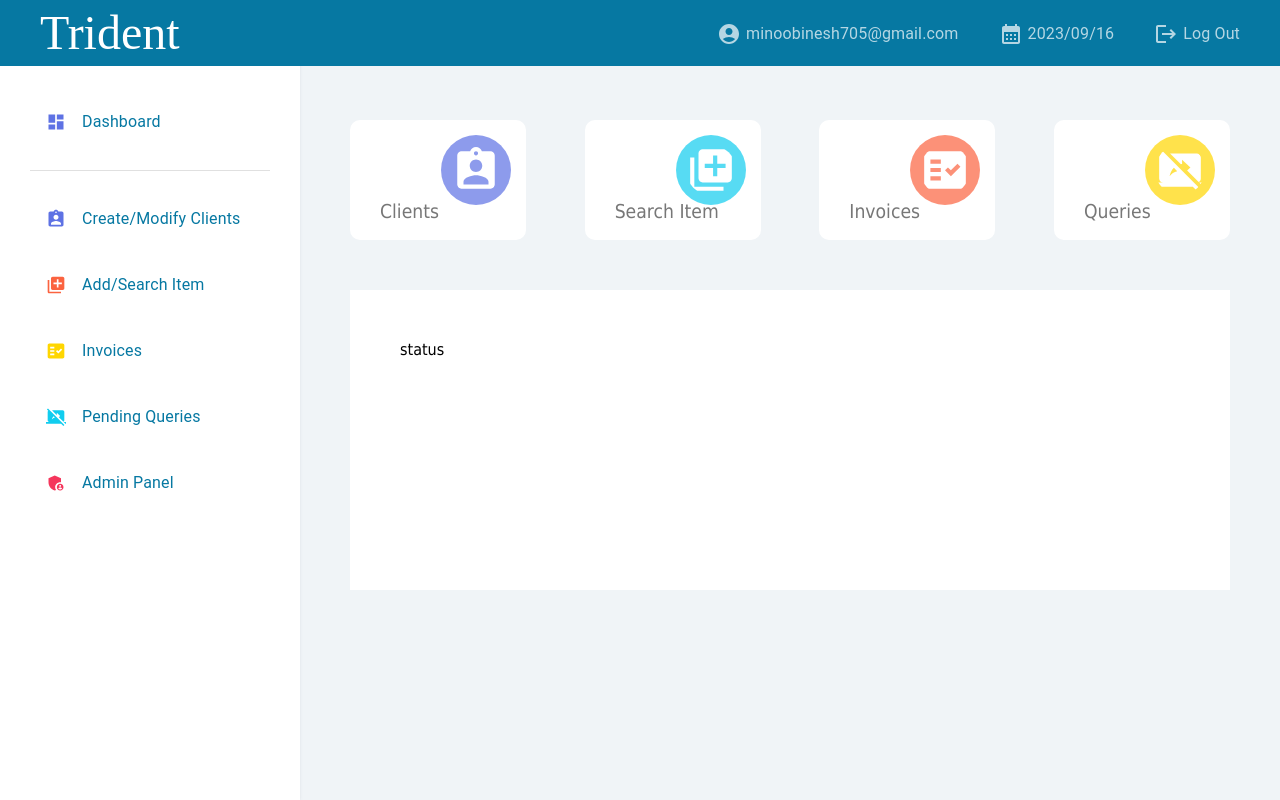
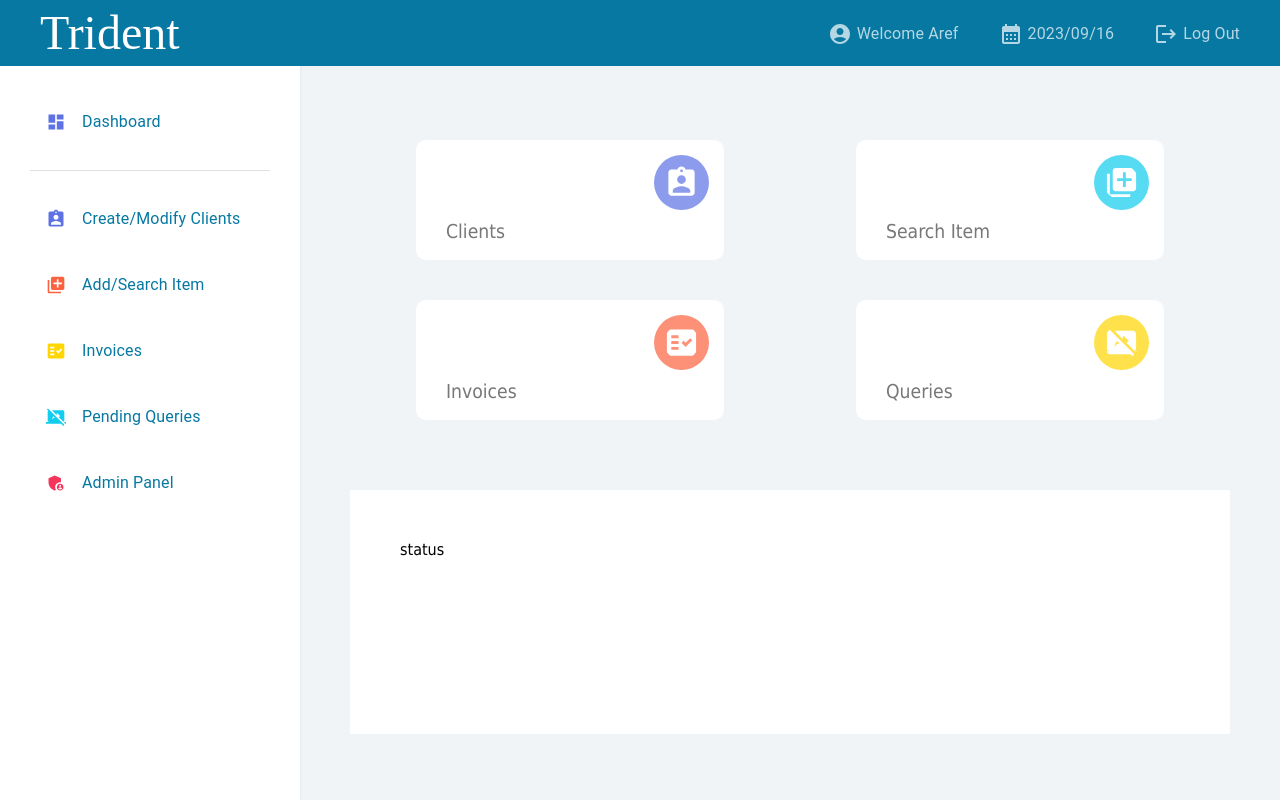
Before and after one commit to minoo-cyber/part, a React (Create React App) app: page /userPanel in a window 1280 px wide. Built offline with nearby package versions, Linux system fonts and the light colour scheme.

Commit message:
reponsive stage two

```diff
--- a/src/components/userPanel/sideBar/index.tsx
+++ b/src/components/userPanel/sideBar/index.tsx
@@ -6,7 +6,7 @@ import {
   MenuItem,
   MenuList,
 } from "@mui/material";
-import { sideBarBox } from "./sideBar.style";
+import { hideSideBar, menuIcon, sideBarBox } from "./sideBar.style";
 import Dashboard from "@mui/icons-material/Dashboard";
 import AssignmentIndIcon from "@mui/icons-material/AssignmentInd";
 import LibraryAddIcon from "@mui/icons-material/LibraryAdd";
@@ -14,10 +14,19 @@ import FactCheckIcon from "@mui/icons-material/FactCheck";
 import StopScreenShareIcon from "@mui/icons-material/StopScreenShare";
 import AdminPanelSettingsIcon from "@mui/icons-material/AdminPanelSettings";
 import { NavLink } from "react-router-dom";
+import MoreVertIcon from "@mui/icons-material/MoreVert";
+import { useState } from "react";
 
 const SideBar = () => {
+  const [showMenu, setShowMenu] = useState<boolean>(false);
+  const handleShowMenu = () => {
+    setShowMenu(!showMenu);
+  };
+
   return (
-    <Grid sx={sideBarBox}>
+    <>
+      <MoreVertIcon sx={menuIcon} onClick={handleShowMenu} />
+      <Grid sx={!showMenu ? sideBarBox : hideSideBar}>
         <MenuList
           sx={{
             "& a": {
@@ -76,6 +85,7 @@ const SideBar = () => {
           </MenuItem>
         </MenuList>
       </Grid>
+    </>
   );
 };
 export default SideBar;
--- a/src/components/userPanel/sideBar/sideBar.style.ts
+++ b/src/components/userPanel/sideBar/sideBar.style.ts
@@ -28,4 +28,58 @@ export const sideBarBox: SxProps = {
       color: "#f5365c",
     },
   },
+  "@media (max-width:1000px)": {
+    left: "-300px",
+    transition: "all 300ms",
+  },
 };
+
+export const hideSideBar: SxProps = {
+  position: "fixed",
+  zIndex: "1",
+  background: "#ffffff",
+  width: "300px",
+  minHeight: "100vh",
+  boxShadow: "0 2px 5px -1px rgba(50,50,93,.08), 0 1px 3px -1px rgba(0,0,0,.1)",
+  padding: "66px 30px 30px 30px",
+  left: "0",
+  transition: "all 300ms",
+  "& li": {
+    margin: "30px auto",
+    "&:nth-child(1) svg": {
+      color: "#5e72e4",
+    },
+    "&:nth-child(3) svg": {
+      color: "#5e72e4",
+    },
+    "&:nth-child(4) svg": {
+      color: "#fb6340",
+    },
+    "&:nth-child(5) svg": {
+      color: "#ffd600",
+    },
+    "&:nth-child(6) svg": {
+      color: "#11cdef",
+    },
+    "&:nth-child(7) svg": {
+      color: "#f5365c",
+    },
+  },
+};
+
+export const menuIcon: SxProps = {
+  display: "none",
+  "@media (max-width:1000px)": {
+    border: "1px solid",
+    borderRadius: "50%",
+    padding: "3px",
+    fontSize: "2rem",
+    display: "block",
+    cursor: "pointer",
+    color: "#fff",
+    zIndex: "10",
+    position: "relative",
+    top: "16px",
+    left: "25px",
+  },
+};
--- a/src/components/userPanel/topBar/index.tsx
+++ b/src/components/userPanel/topBar/index.tsx
@@ -22,7 +22,7 @@ const TopBar = () => {
       <Box sx={wrapperIcons}>
         <Typography>
           <AccountCircleIcon />
-          minoobinesh705@gmail.com
+          Welcome Aref
         </Typography>
         <Typography>
           <CalendarMonthIcon />
--- a/src/components/userPanel/topBar/topBar.style.ts
+++ b/src/components/userPanel/topBar/topBar.style.ts
@@ -2,7 +2,7 @@ import { SxProps } from "@mui/material";
 
 export const topBarBox: SxProps = {
   position: "fixed",
-  zIndex: "1",
+  zIndex: "10",
   width: "100%",
   display: "flex",
   justifyContent: "space-between",
@@ -13,13 +13,17 @@ export const topBarBox: SxProps = {
   "& h3": {
     fontFamily: "serif",
   },
+  "@media (max-width:1000px)": {
+    "& h3": {
+      opacity: "0",
+    },
+  },
 };
 
 export const wrapperIcons: SxProps = {
   display: "flex",
   flexWrapp: "wrapp",
   paddingTop: "10px",
-  cursor: "pointer",
   opacity: "0.7",
   "& svg": {
     position: "relative",
@@ -28,5 +32,18 @@ export const wrapperIcons: SxProps = {
   },
   "& p": {
     marginLeft: "40px",
+    "&:last-child": {
+      cursor: "pointer",
+    },
+  },
+  "@media (max-width: 800px)": {
+    "& p:nth-child(1),& p:nth-child(2)": {
+      display: "none",
+    },
+  },
+  "@media (max-width:360px)": {
+    "& p": {
+      fontSize: "0",
+    },
   },
 };
--- a/src/pages/userPanel/userPanelstyle.ts
+++ b/src/pages/userPanel/userPanelstyle.ts
@@ -12,6 +12,10 @@ export const wrapperContent: SxProps = {
   padding: "120px 50px 50px 50px",
   height: "calc(100vh - 66px)",
   overflowY: "scroll",
+  "@media (max-width:1000px)": {
+    width: "100%",
+    left: "0",
+  },
 };
 
 export const wrapperItems: SxProps = {
@@ -50,12 +54,24 @@ export const wrapperItems: SxProps = {
     "& svg": {
       right: "15px",
       borderRadius: "50%",
-      fontSize: "70px",
+      fontSize: "55px",
       padding: "10px",
       color: "#fff",
       position: "absolute",
       top: "15px",
       opacity: "0.7",
+    },
+  },
+  "@media (max-width:1400px)": {
+    justifyContent: "center",
+    "&>div": {
+      width: "35%",
+      margin: "20px auto",
+    },
+  },
+  "@media (max-width:500px)": {
+    "&>div": {
+      width: "100%",
     },
   },
 };
```
Lines whose indentation alone changed are shown as unchanged.
